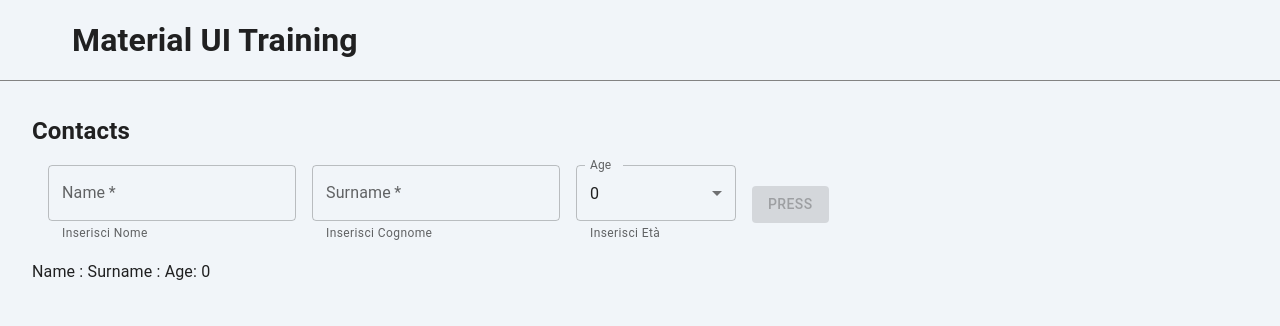
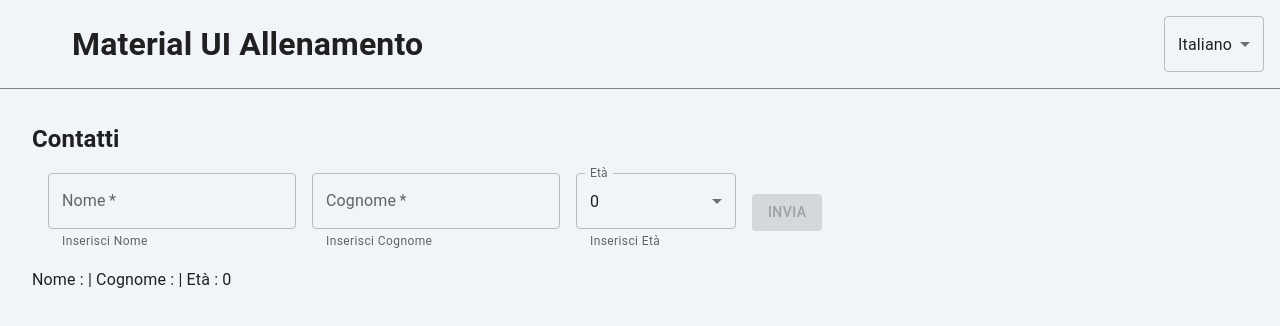
Before and after one commit to AlexCastels/Training, a React (Vite) app: page /contacts in a window 1280 px wide. Shown: the top 326 px of the page. Built offline with nearby package versions, Linux system fonts and the light colour scheme; some icons are missing.

Commit message:
Added i18n library

```diff
--- a/package.json
+++ b/package.json
@@ -17,10 +17,12 @@
     "@mui/x-date-pickers": "^8.27.2",
     "echarts": "^6.0.0",
     "echarts-for-react": "^3.0.6",
+    "i18next": "^25.8.18",
     "leaflet": "^1.9.4",
     "material-react-table": "^3.2.1",
     "react": "^19.2.0",
     "react-dom": "^19.2.0",
+    "react-i18next": "^16.5.8",
     "react-leaflet": "^5.0.0",
     "react-router-dom": "^7.13.1"
   },
--- a/src/components/layout/Layout.module.css
+++ b/src/components/layout/Layout.module.css
@@ -4,11 +4,18 @@
     flex-direction: column;
 }
 
+.topContainer{
+    display: flex;
+    justify-content: space-between;
+    align-items: center;
+    gap: 1rem;
+    padding: 1rem;
+}
+
 .flex {
     display: flex;
     align-items: center;
     gap: 1rem;
-    padding: 1rem ;
 }
 
 .flexCol {
--- a/src/components/layout/Layout.tsx
+++ b/src/components/layout/Layout.tsx
@@ -2,17 +2,34 @@ import styles from "./Layout.module.css";
 import { Outlet } from "react-router-dom";
 import Sidebar from "../sidebar/Sidebar";
 import { useState } from "react";
+import { useTranslation } from "react-i18next";
+import { MenuItem, Select } from "@mui/material";
+import i18n from "../../i18n";
 
 export default function Layout(){
 
+    const { t } = useTranslation() ;
+    const [lang, setLang] = useState(i18n.language) ;
     const [ open , setOpen ] = useState(false) ;
 
     return (
         <main className={styles.mainContainer}>
             <div className={styles.flexCol}>
-                <div className={`${styles.flex} ${styles.borderBottom}`}>
-                    <Sidebar open={open} setOpen={setOpen}/>
-                    <h1>Material UI Training</h1>
+                <div className={`${styles.topContainer} ${styles.borderBottom}`}>
+                    <div className={styles.flex}>
+                        <Sidebar open={open} setOpen={setOpen}/>
+                        <h1>Material UI {t('common.training')}</h1>
+                    </div>
+                    <Select
+                        value={lang}
+                        onChange={(e) => {
+                            setLang(e.target.value) ;
+                            i18n.changeLanguage(e.target.value) ;
+                        }}
+                    >
+                        <MenuItem value="it">Italiano</MenuItem>
+                        <MenuItem value="en">English</MenuItem>
+                    </Select>
                 </div>
             </div>
             <div className={styles.outletContainer} onClick={() => setOpen(false)}>
--- /dev/null
+++ b/src/i18n/index.ts
@@ -0,0 +1,16 @@
+import i18n from 'i18next';
+import { initReactI18next } from 'react-i18next';
+import it from './locales/it.json';
+import en from './locales/en.json';
+
+i18n.use(initReactI18next).init({
+    resources: {
+        it: { translation: it },
+        en: { translation: en },
+    },
+    lng: 'it',           // lingua di default
+    fallbackLng: 'en',   // se una chiave manca, usa inglese
+    load: 'languageOnly' // per normalizzare il valore che generalmente è it-IT
+});
+
+export default i18n;
--- /dev/null
+++ b/src/i18n/locales/en.json
@@ -0,0 +1,14 @@
+{
+    "common": {
+        "save": "Save",
+        "cancel": "Cancel",
+        "training" : "Training"
+    },
+    "contacts": {
+        "title": "Contacts",
+        "name": "Name",
+        "surname" : "Surname",
+        "age" : "Age",
+        "send" : "Send"
+    }
+}
--- /dev/null
+++ b/src/i18n/locales/it.json
@@ -0,0 +1,14 @@
+{
+    "common": {
+        "save": "Salva",
+        "cancel": "Annulla",
+        "training" : "Allenamento"
+    },
+    "contacts": {
+        "title": "Contatti",
+        "name": "Nome",
+        "surname" : "Cognome",
+        "age" : "Età",
+        "send" : "Invia"
+    }
+}
--- a/src/main.tsx
+++ b/src/main.tsx
@@ -1,6 +1,6 @@
 import { createRoot } from 'react-dom/client'
 import './index.css'
-// import 'leaflet/dist/leaflet.css';
+import './i18n';
 import App from './App.tsx'
 import { BrowserRouter } from 'react-router-dom'
 
--- a/src/modules/contacts/components/Contacts.tsx
+++ b/src/modules/contacts/components/Contacts.tsx
@@ -1,11 +1,13 @@
 import styles from './Contacts.module.css'
 import { Button, FormControl, FormHelperText, InputLabel, MenuItem, Select, TextField } from '@mui/material';
 import { useState } from 'react';
+import { useTranslation } from 'react-i18next';
 
 export default function Contacts(){
 
     const ages = [0,1,2,3,4,5]  ;
 
+    const { t } = useTranslation() ;
     const [ select , setSelect ] = useState<number>(0) ;
     const [ name , setName ] = useState('');
     const [ surname , setSurname ] = useState('');
@@ -16,12 +18,12 @@ export default function Contacts(){
 
     return (
         <section>
-            <h2>Contacts</h2>
+            <h2>{t('contacts.title')}</h2>
             <div className={styles.globalContainer}>
                 <div className={styles.flex}>
                     <TextField
                         id="standard-basic"
-                        label="Name"
+                        label={t('contacts.name')}
                         color="primary"
                         defaultValue={name}
                         onChange={(e) => setName(e.target.value)}
@@ -32,7 +34,7 @@ export default function Contacts(){
 
                     <TextField
                         id="standard-basic"
-                        label="Surname"
+                        label={t('contacts.surname')}
                         color='secondary'
                         defaultValue={surname}
                         helperText={'Inserisci Cognome'}
@@ -44,12 +46,12 @@ export default function Contacts(){
                         <FormControl fullWidth sx={{
 
                         }}>
-                            <InputLabel id="demo-simple-select-label">Age</InputLabel>
+                            <InputLabel id="demo-simple-select-label"> {t('contacts.age')} </InputLabel>
                             <Select
                                 labelId="demo-simple-select-label"
                                 id="demo-simple-select"
                                 value={select}
-                                label="Ages"
+                                label={t('contacts.age')}
                                 onChange={handleChange}
                             >
                                 { ages.map((age)=>{
@@ -66,12 +68,12 @@ export default function Contacts(){
                         surname : surname ,
                         age : select,
                     })} >
-                        Press
+                        {t('contacts.send')}
                     </Button>
                 </div>
             </div>
             <div>
-                <p>Name : {name} Surname : {surname} Age: {select}</p>
+                <p>{`${t('contacts.name')} : ${name} | ${t('contacts.surname')} : ${surname} | ${t('contacts.age')} : ${select} `}</p>
             </div>
         </section>
     )
```
Also changed, not shown: 1 other file (tests, documents, lock files or other folders).
